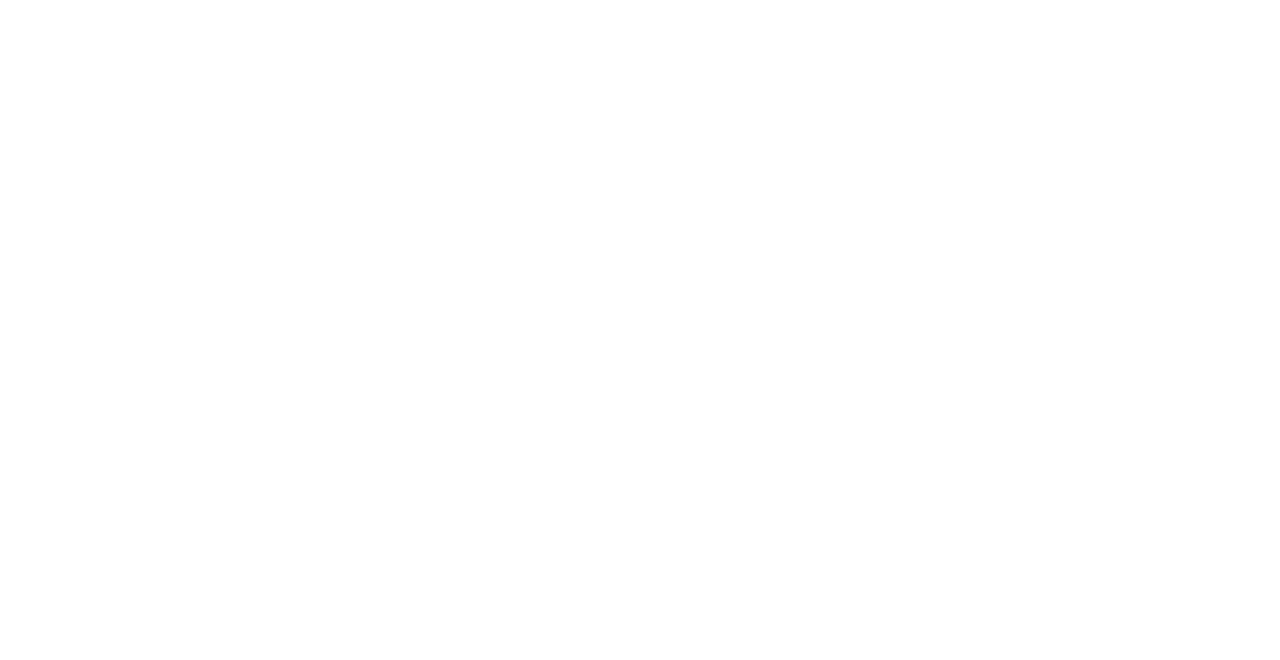
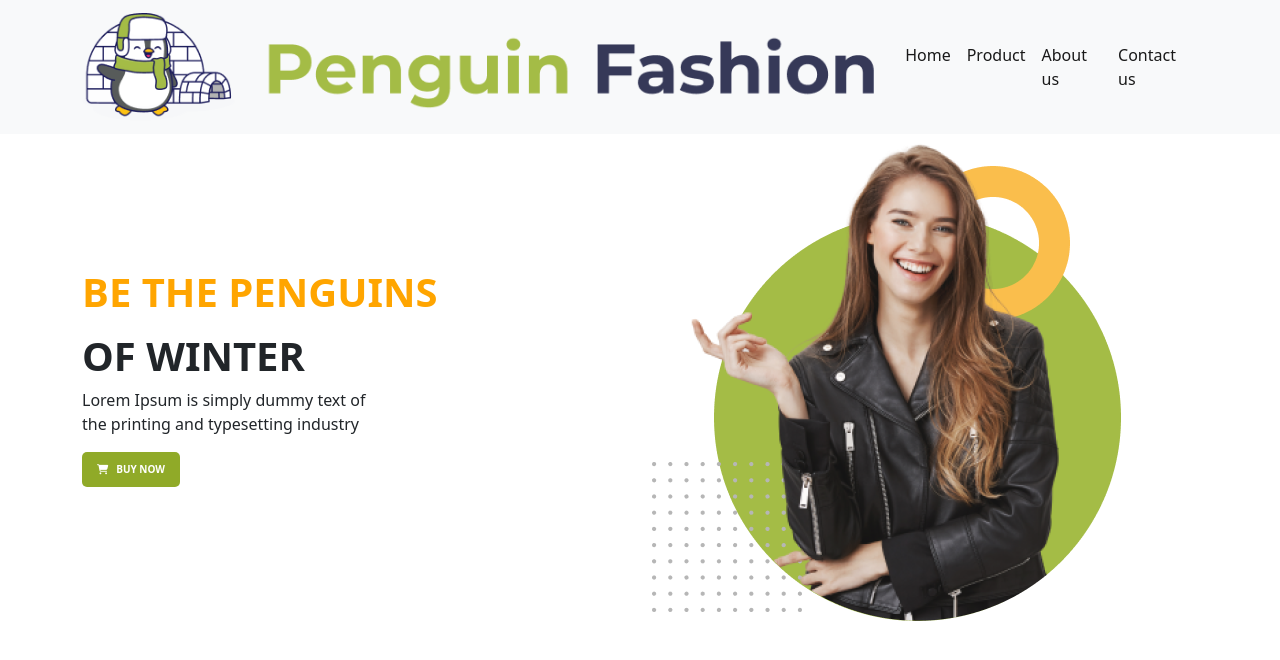
Before and after one commit to coderrakibul/penguin-fashion, a plain HTML site: page index.html in a window 1280 px wide. Drawn offline with nearby package versions, Linux system fonts and the light colour scheme.

Commit message:
second commit

```diff
--- /dev/null
+++ b/css/style.css
@@ -0,0 +1,17 @@
+.our-color {
+  color: orange;
+}
+
+.buy-now-button {
+  background-color: #90aa28;
+  outline: 0;
+  border: 0;
+  padding: 10px 15px;
+  border-radius: 5px;
+  font-weight: bold;
+  font-size: 10px;
+}
+
+.minimum-width{
+    width:300px;
+}
--- a/index.html
+++ b/index.html
@@ -1,12 +1,96 @@
 <!DOCTYPE html>
 <html lang="en">
-<head>
-    <meta charset="UTF-8">
-    <meta http-equiv="X-UA-Compatible" content="IE=edge">
-    <meta name="viewport" content="width=device-width, initial-scale=1.0">
-    <title>Document</title>
-</head>
-<body>
+  <head>
+    <meta charset="UTF-8" />
+    <meta http-equiv="X-UA-Compatible" content="IE=edge" />
+    <meta name="viewport" content="width=device-width, initial-scale=1.0" />
+    <title>Penguin Fashion</title>
+    <link rel="stylesheet" href="css/style.css" />
+    <link
+      href="https://cdn.jsdelivr.net/npm/bootstrap@5.1.3/dist/css/bootstrap.min.css"
+      rel="stylesheet"
+      integrity="sha384-1BmE4kWBq78iYhFldvKuhfTAU6auU8tT94WrHftjDbrCEXSU1oBoqyl2QvZ6jIW3"
+      crossorigin="anonymous"
+    />
+  </head>
+  <body>
+    <header>
+      <nav class="navbar navbar-expand-lg navbar-light bg-light">
+        <div class="container">
+          <a class="navbar-brand w-75" href="#"
+            ><img class="img-fluid" src="images/logo.png" alt=""
+          /></a>
 
-</body>
+          <button
+            class="navbar-toggler"
+            type="button"
+            data-bs-toggle="collapse"
+            data-bs-target="#navbarSupportedContent"
+            aria-controls="navbarSupportedContent"
+            aria-expanded="false"
+            aria-label="Toggle navigation"
+          >
+            <span class="navbar-toggler-icon"></span>
+          </button>
+          <div class="collapse navbar-collapse" id="navbarSupportedContent">
+            <ul class="navbar-nav me-auto mb-2 mb-lg-0">
+              <li class="nav-item">
+                <a class="nav-link active" aria-current="page" href="#">Home</a>
+              </li>
+              <li class="nav-item">
+                <a class="nav-link active" aria-current="page" href="#"
+                  >Product</a
+                >
+              </li>
+              <li class="nav-item">
+                <a class="nav-link active" aria-current="page" href="#"
+                  >About us</a
+                >
+              </li>
+              <li class="nav-item">
+                <a class="nav-link active" aria-current="page" href="#"
+                  >Contact us</a
+                >
+              </li>
+            </ul>
+          </div>
+        </div>
+      </nav>
+
+      <section class="container">
+        <div class="row d-flex justify-content-center align-items-center">
+          <div class="col-sm-12 col-lg-6">
+            <h1 class="fw-bold fs-1">
+              <p class="our-color">BE THE PENGUINS</p>
+              OF WINTER
+            </h1>
+            <p class="minimum-width">
+              Lorem Ipsum is simply dummy text of the printing and typesetting
+              industry
+            </p>
+            <button class="buy-now-button">
+              <a class="text-decoration-none text-white" href=""
+                ><i class="fas fa-shopping-cart me-2"></i>BUY NOW</a
+              >
+            </button>
+          </div>
+          <div class="col-sm-12 col-lg-6">
+            <div>
+              <img class="img-fluid" src="images/model.png" alt="" />
+            </div>
+          </div>
+        </div>
+      </section>
+    </header>
+
+    <script
+      src="https://cdn.jsdelivr.net/npm/bootstrap@5.1.3/dist/js/bootstrap.bundle.min.js"
+      integrity="sha384-ka7Sk0Gln4gmtz2MlQnikT1wXgYsOg+OMhuP+IlRH9sENBO0LRn5q+8nbTov4+1p"
+      crossorigin="anonymous"
+    ></script>
+    <script
+      src="https://kit.fontawesome.com/798380e9b3.js"
+      crossorigin="anonymous"
+    ></script>
+  </body>
 </html>
```
